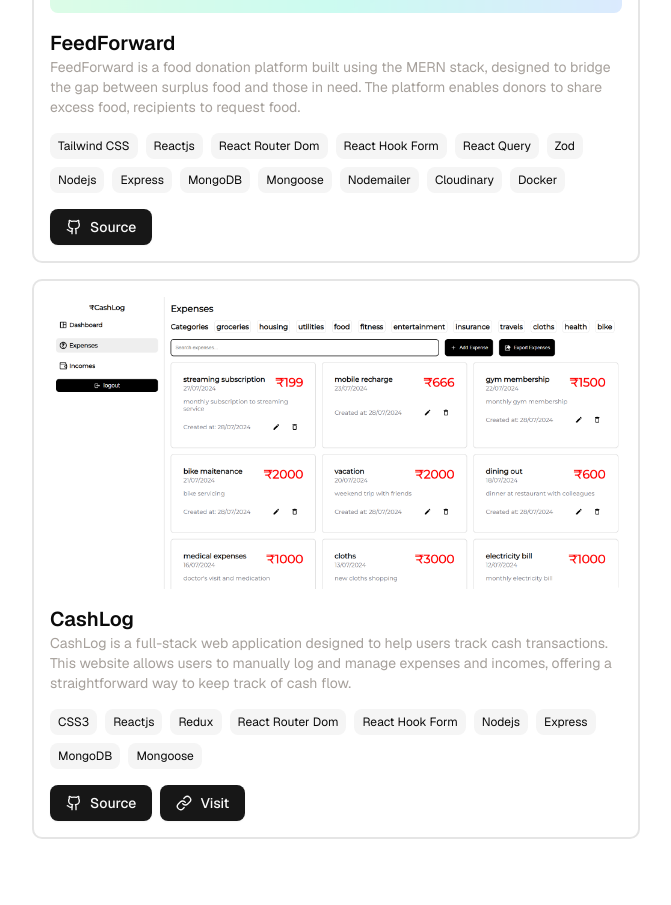
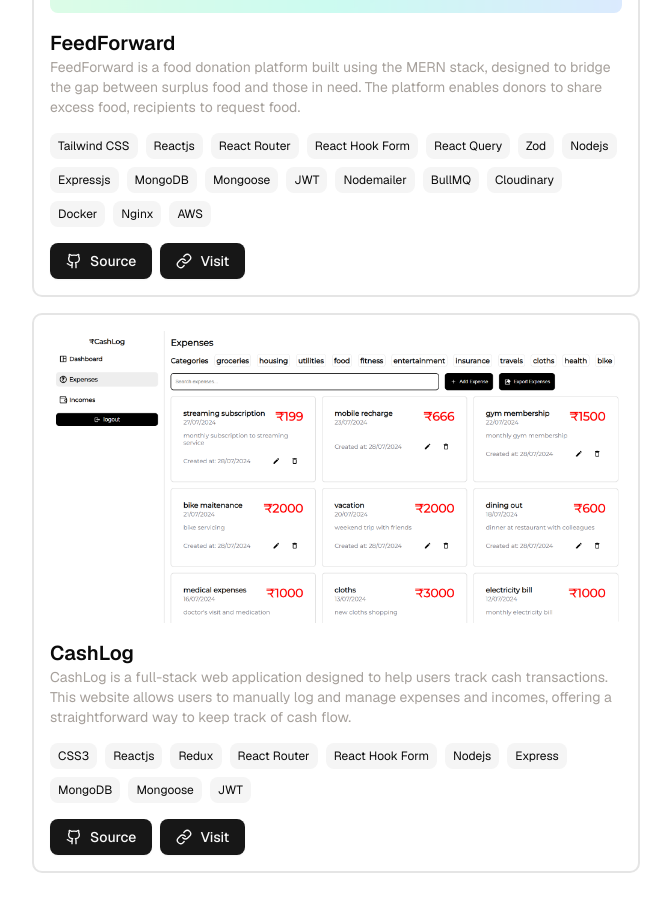
Before and after one commit to RCOM363/portfolio, a Next.js app: page /projects in a window 1280 px wide. Shown: the part 1020-1925 px from the top of the page, without its empty margins (304-975 px from the left). Before the commit the page ends 1891 px from the top, so only its background shows below. Built offline with nearby package versions, Linux system fonts and the light colour scheme.

Commit message:
refactor: update projects & experience data

```diff
--- a/src/data/experiences.ts
+++ b/src/data/experiences.ts
@@ -4,7 +4,7 @@ export const experiences = [
     title: "Software Developer Intern",
     duration: "Nov 2024 - Apr 2025",
     description:
-      "Developed and optimized backend APIs. Implemented secure authentication and role-based access control (RBAC). Implemented efficient API handling and state management. Assisted version control, and feature enhancements.",
+      "Developed and optimized backend APIs, managing over 700+ data records efficiently. Implemented JWT auth with RBAC, enhancing security across user roles. Implemented efficient API handling and state management. Assisted version control, and feature enhancements.",
     technologies: [
       "React.js",
       "React Hook Form",
--- a/src/data/projects.ts
+++ b/src/data/projects.ts
@@ -15,12 +15,13 @@ export const projects = [
       "Tailwind CSS",
       "Shadcn UI",
       "Next.js",
+      "NextAuth",
       "React Hook Form",
       "Zod",
       "MongoDB",
       "Mongoose",
+      "Redis",
       "Upstash",
-      "Redis",
       "Resend",
       "Google Gemini API",
     ],
@@ -31,21 +32,25 @@ export const projects = [
     description:
       "FeedForward is a food donation platform built using the MERN stack, designed to bridge the gap between surplus food and those in need. The platform enables donors to share excess food, recipients to request food.",
     source: "https://github.com/RCOM363/feed-forward",
-    link: "",
+    link: "https://feed-forward.rcom363.in/",
     technologies: [
       "Tailwind CSS",
       "Reactjs",
-      "React Router Dom",
+      "React Router",
       "React Hook Form",
       "React Query",
       "Zod",
       "Nodejs",
-      "Express",
+      "Expressjs",
       "MongoDB",
       "Mongoose",
+      "JWT",
       "Nodemailer",
+      "BullMQ",
       "Cloudinary",
       "Docker",
+      "Nginx",
+      "AWS",
     ],
   },
   {
@@ -54,17 +59,18 @@ export const projects = [
     description:
       "CashLog is a full-stack web application designed to help users track cash transactions. This website allows users to manually log and manage expenses and incomes, offering a straightforward way to keep track of cash flow.",
     source: "https://github.com/RCOM363/cash-log",
-    link: "https://cashlog.vercel.app/",
+    link: "https://cash-log.rcom363.in/",
     technologies: [
       "CSS3",
       "Reactjs",
       "Redux",
-      "React Router Dom",
+      "React Router",
       "React Hook Form",
       "Nodejs",
       "Express",
       "MongoDB",
       "Mongoose",
+      "JWT",
     ],
   },
 ];
```
